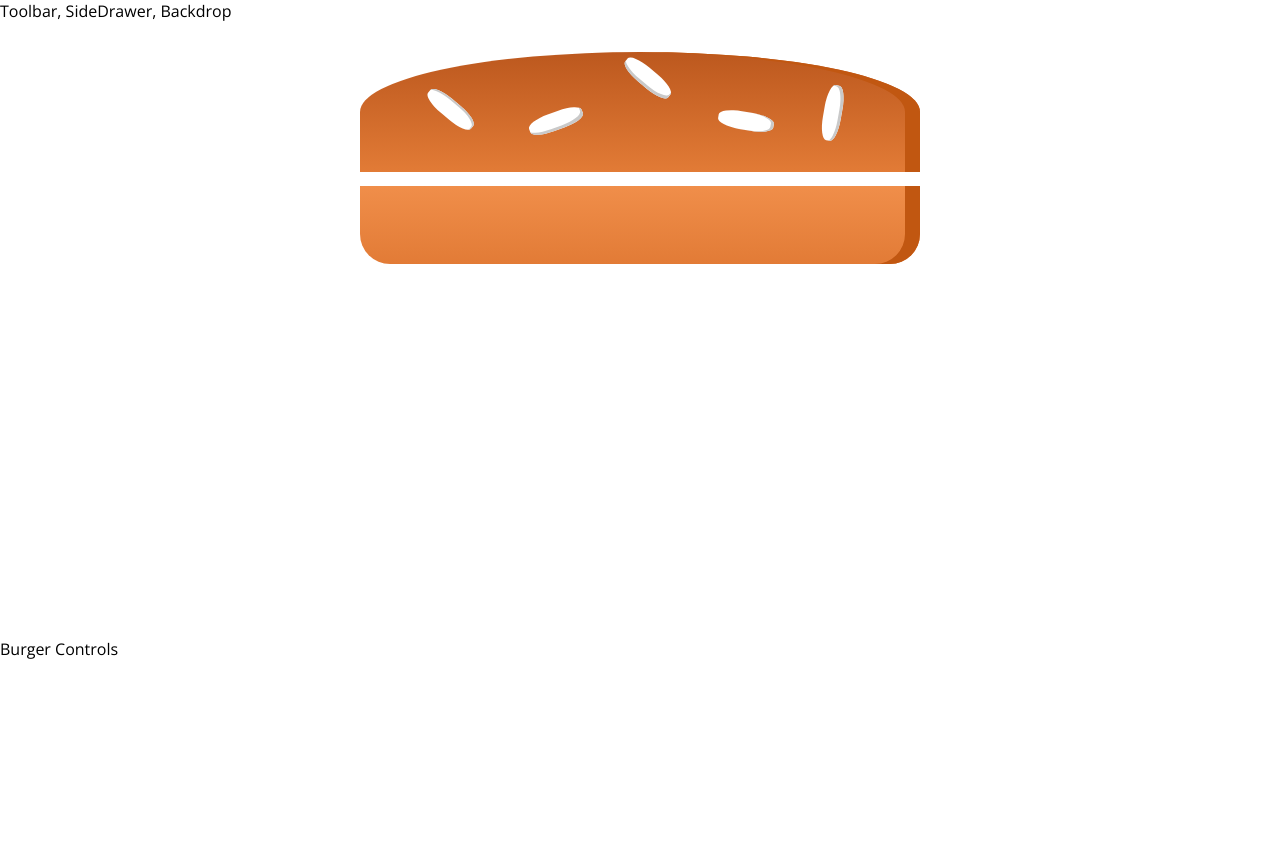
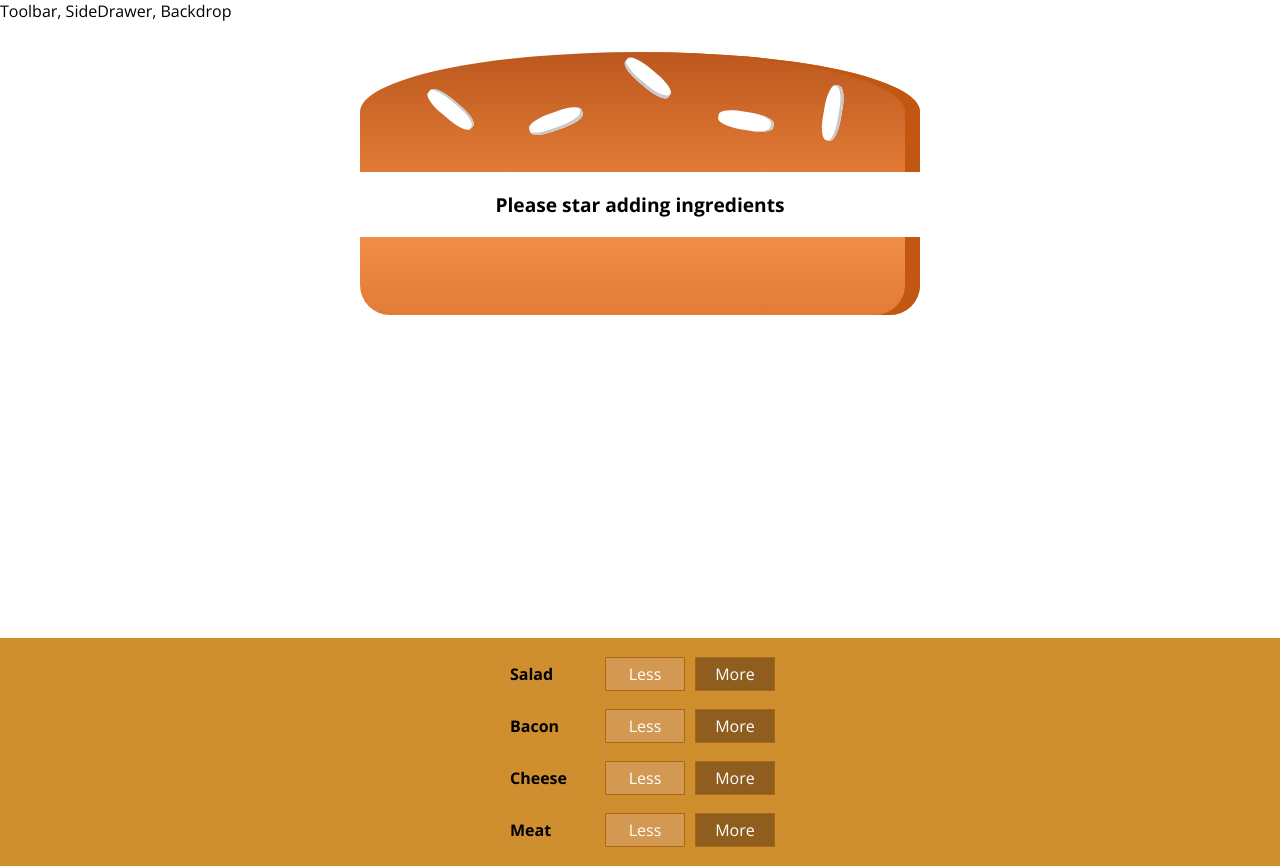
Before and after one commit to Cristhho/react-burger-builder, a React app: page / in a window 1280 px wide. Before the commit the page ends 800 px from the top, so only its background shows below. Built offline with nearby package versions, Linux system fonts and the light colour scheme.

Commit message:
burger controls

```diff
--- /dev/null
+++ b/src/components/Burger/BuildControls/BuildControl/BuildControl.css
@@ -0,0 +1,56 @@
+.BuildControl {
+    display: flex;
+    justify-content: space-between;
+    align-items: center;
+    margin: 5px 0;
+}
+
+.BuildControl button {
+    display: block;
+    font: inherit;
+    padding: 5px;
+    margin: 0 5px;
+    width: 80px;
+    border: 1px solid #AA6817;
+    cursor: pointer;
+    outline: none;
+}
+
+.BuildControl button:disabled {
+    background-color: #AC9980;
+    border: 1px solid #7E7365;
+    color: #ccc;
+    cursor: default;
+}
+
+.BuildControl button:hover:disabled {
+    background-color: #AC9980;
+    color: #ccc;
+    cursor: not-allowed;
+}
+
+.Label {
+    padding: 10px;
+    font-weight: bold;
+    width: 80px;
+}
+
+.BuildControl .Less {
+    background-color: #D39952;
+    color: white;
+}
+
+.BuildControl .More {
+    background-color: #8F5E1E;
+    color: white;
+}
+
+.BuildControl .Less:hover, .BuildControl .Less:active {
+    background-color: #DAA972;
+    color: white;
+}
+
+.BuildControl .More:hover,.BuildControl .More:active {
+    background-color: #99703F;
+    color: white;
+}
--- /dev/null
+++ b/src/components/Burger/BuildControls/BuildControl/BuildControl.js
@@ -0,0 +1,13 @@
+import React from 'react';
+
+import classes from './BuildControl.css';
+
+const buildControl = (props) => (
+	<div className={classes.BuildControl}>
+		<div className={classes.Label}>{props.label}</div>
+		<button className={classes.Less}>Less</button>
+		<button className={classes.More}>More</button>
+	</div>
+)
+
+export default buildControl;
--- /dev/null
+++ b/src/components/Burger/BuildControls/BuildControls.css
@@ -0,0 +1,10 @@
+.BuildControls{
+	width: 100%;
+	background-color: #cf8f2e;
+	display: flex;
+	flex-flow: column;
+	align-items: center;
+	box-shadow: 0 2px 1px #ccc;
+	margin: auto;
+	padding: 10px 0;
+}
--- /dev/null
+++ b/src/components/Burger/BuildControls/BuildControls.js
@@ -0,0 +1,21 @@
+import React from 'react';
+
+import BuildControl from './BuildControl/BuildControl';
+import classes from './BuildControls.css';
+
+const controls = [
+	{label: 'Salad', type: 'salad'},
+	{label: 'Bacon', type: 'bacon'},
+	{label: 'Cheese', type: 'cheese'},
+	{label: 'Meat', type: 'meat'}
+];
+
+const buildControls = (props) => (
+	<div className={classes.BuildControls}>
+		{controls.map(ctrl => (
+			<BuildControl key={ctrl.label} label={ctrl.label}/>
+		))}
+	</div>
+)
+
+export default buildControls;
--- a/src/components/Burger/Burger.js
+++ b/src/components/Burger/Burger.js
@@ -4,13 +4,18 @@
 import BurgerIngredient from './BurgerIngredient/BurgerIngredient';
 
 const burger = (props) => {
-	const transformedIngredients = Object.keys(props.ingredients)
+	let transformedIngredients = Object.keys(props.ingredients)
 		.map(igKey => {
 			return [...Array(props.ingredients[igKey])].map((_, i) => {
 				return <BurgerIngredient key={igKey + i} type={igKey}/>;
 			});
-		});
-	console.log(transformedIngredients);
+		}).reduce((arr, el) => {
+			return arr.concat(el)
+		}, []);
+
+	if (transformedIngredients.length === 0) {
+		transformedIngredients = <p>Please star adding ingredients</p>
+	}
 
 	return(
 		<div className={classes.Burger}>
--- a/src/containers/BurgerBuilder/BurgerBuilder.js
+++ b/src/containers/BurgerBuilder/BurgerBuilder.js
@@ -1,6 +1,7 @@
 import React, { Component } from 'react';
 
 import Burger from '../../components/Burger/Burger';
+import BuildControls from '../../components/Burger/BuildControls/BuildControls';
 import Auxiliary from '../../hoc/Auxiliary';
 
 export class BurgerBuilder extends Component {
@@ -18,7 +19,7 @@
 		return (
 			<Auxiliary>
 				<Burger ingredients={this.state.ingredients}/>
-				<div>Burger Controls</div>
+				<BuildControls />
 			</Auxiliary>
 		);
 	}
```
